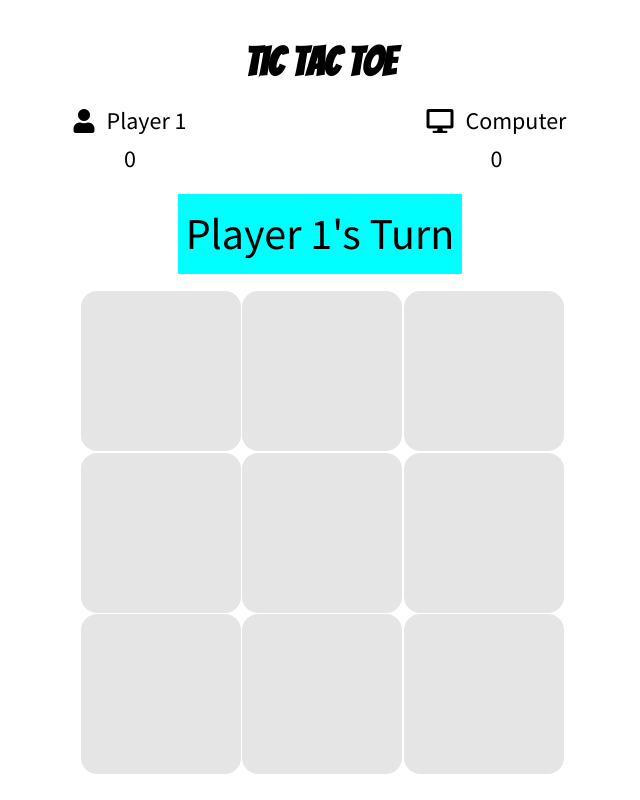
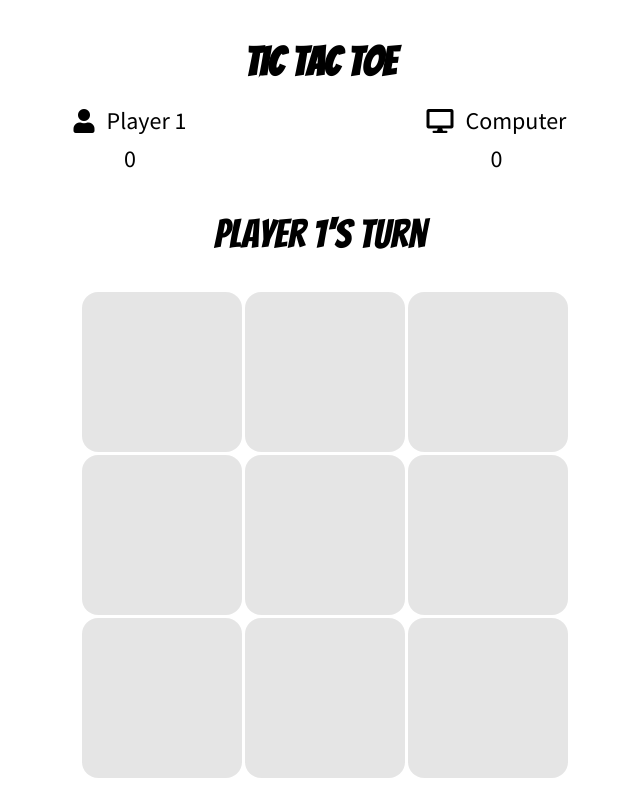
Before and after one commit to cyanChill/Tic-Tac-Toe, a plain HTML site: page index.html in a window 1280 px wide. Both pictures are taken after a click on the button "Start". Shown: the whole page, without its empty margins (320-960 px from the left). Drawn offline with Linux system fonts and the light colour scheme.

Commit message:
mostly finalized styling

```diff
--- a/style.css
+++ b/style.css
@@ -118,6 +118,7 @@ body {
   }
   100% {
     transform: scale(1.02);
+    box-shadow: 1px 1px 5px 2px rgba(188, 131, 253, 0.5);
   }
 }
 
@@ -254,11 +255,10 @@ body {
   justify-content: center;
   align-items: center;
 
-  font-size: clamp(1.5em, 7vw, 2.75em);
+  font-size: clamp(1.5em, 7vw, 2.5em);
+  font-family: "Bangers", cursive;
   padding: 0.5rem;
   margin: 0.5rem 0;
-
-  background: aqua; /* Temporary */
 }
 
 /* Physical Tic Tac Toe Board */
@@ -279,7 +279,7 @@ body {
   display: flex;
   justify-content: center;
   align-items: center;
-  margin: 0.05rem;
+  margin: 0.1rem;
 
   font-size: clamp(3em, 10vw, 5em);
 
```
